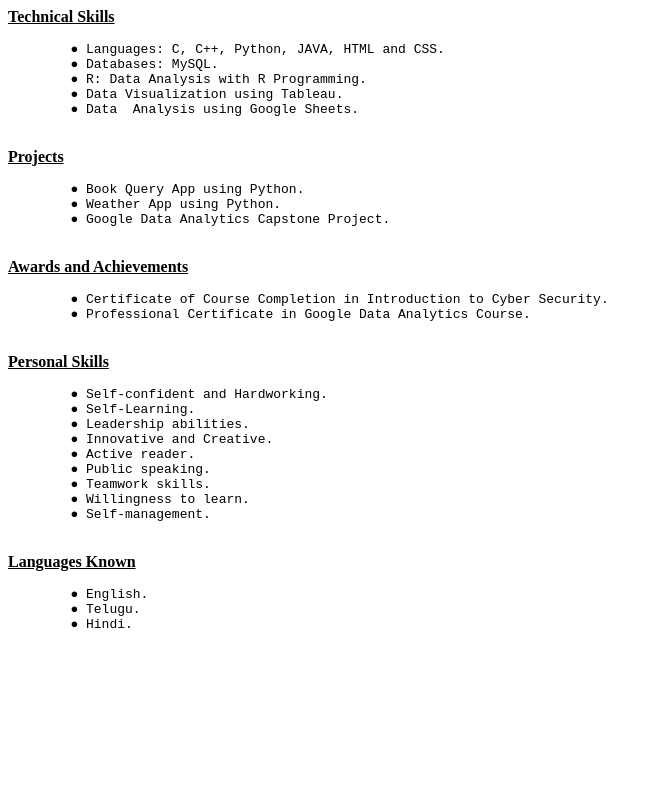
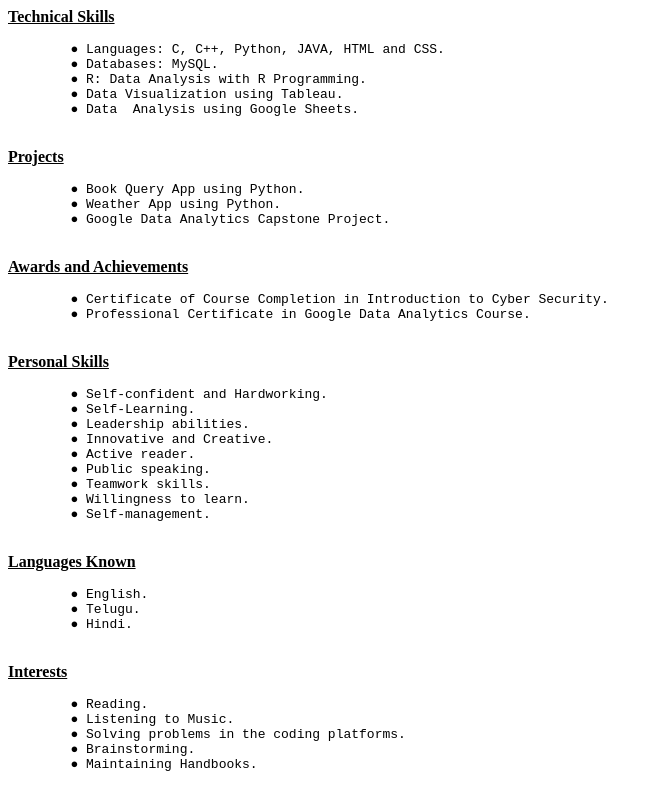
Before and after one commit to Himesh-7/mern-stack, a plain HTML site: page Resume.html in a window 1280 px wide. Shown: the part 537-1337 px from the top of the page, without its empty margins (0-655 px from the left). Before the commit the page ends 1197 px from the top, so only its background shows below. Drawn offline with Linux system fonts and the light colour scheme.

Commit message:
Interests

```diff
--- a/Resume.html
+++ b/Resume.html
@@ -93,5 +93,15 @@
         ● Telugu.
         ● Hindi.
     </pre>
+    <p>
+        <u><b>Interests</b></u>
+    </p>
+    <pre>
+        ● Reading.
+        ● Listening to Music.
+        ● Solving problems in the coding platforms.
+        ● Brainstorming.
+        ● Maintaining Handbooks.
+    </pre>
     </body>
 </html>
```
